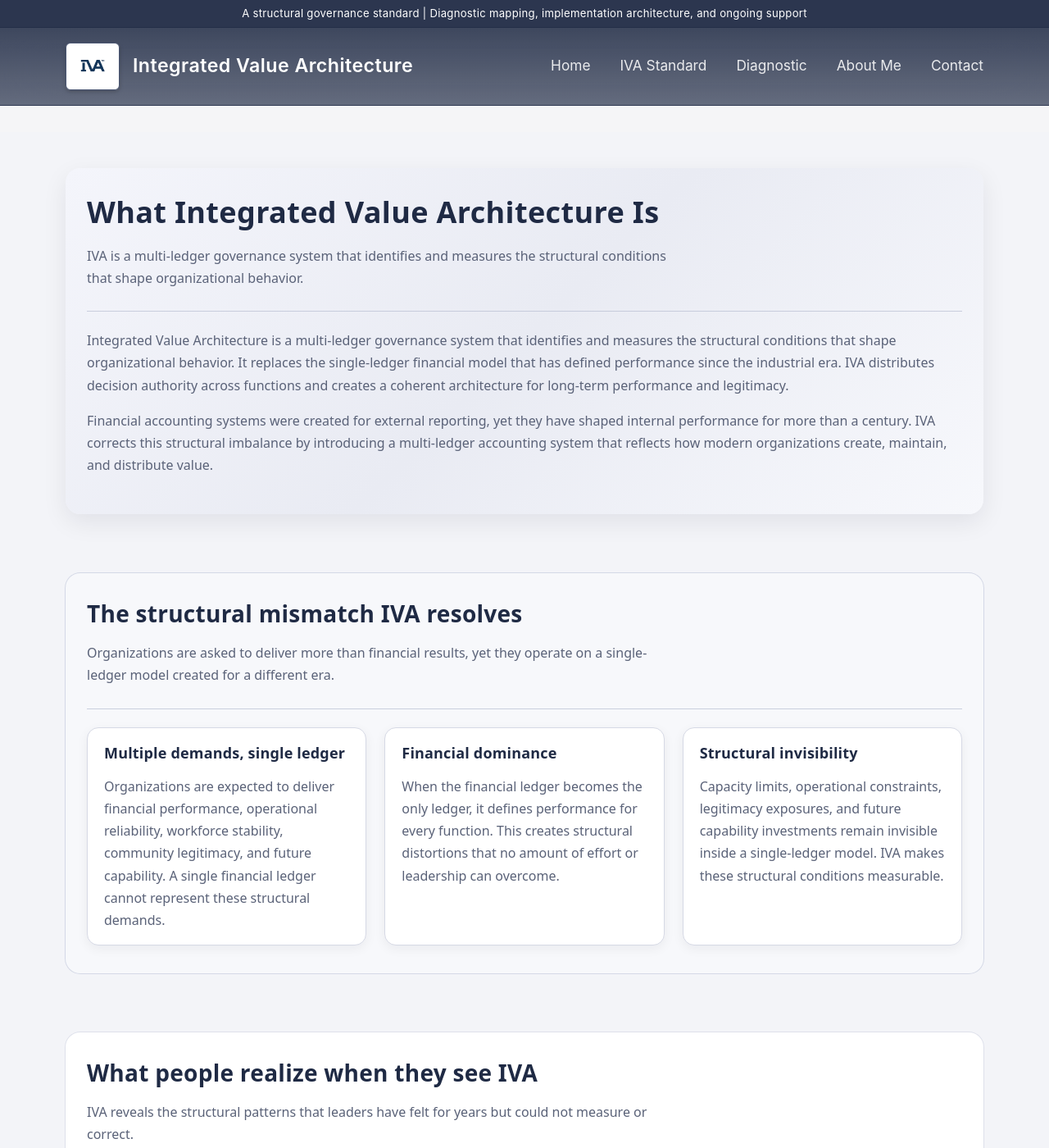
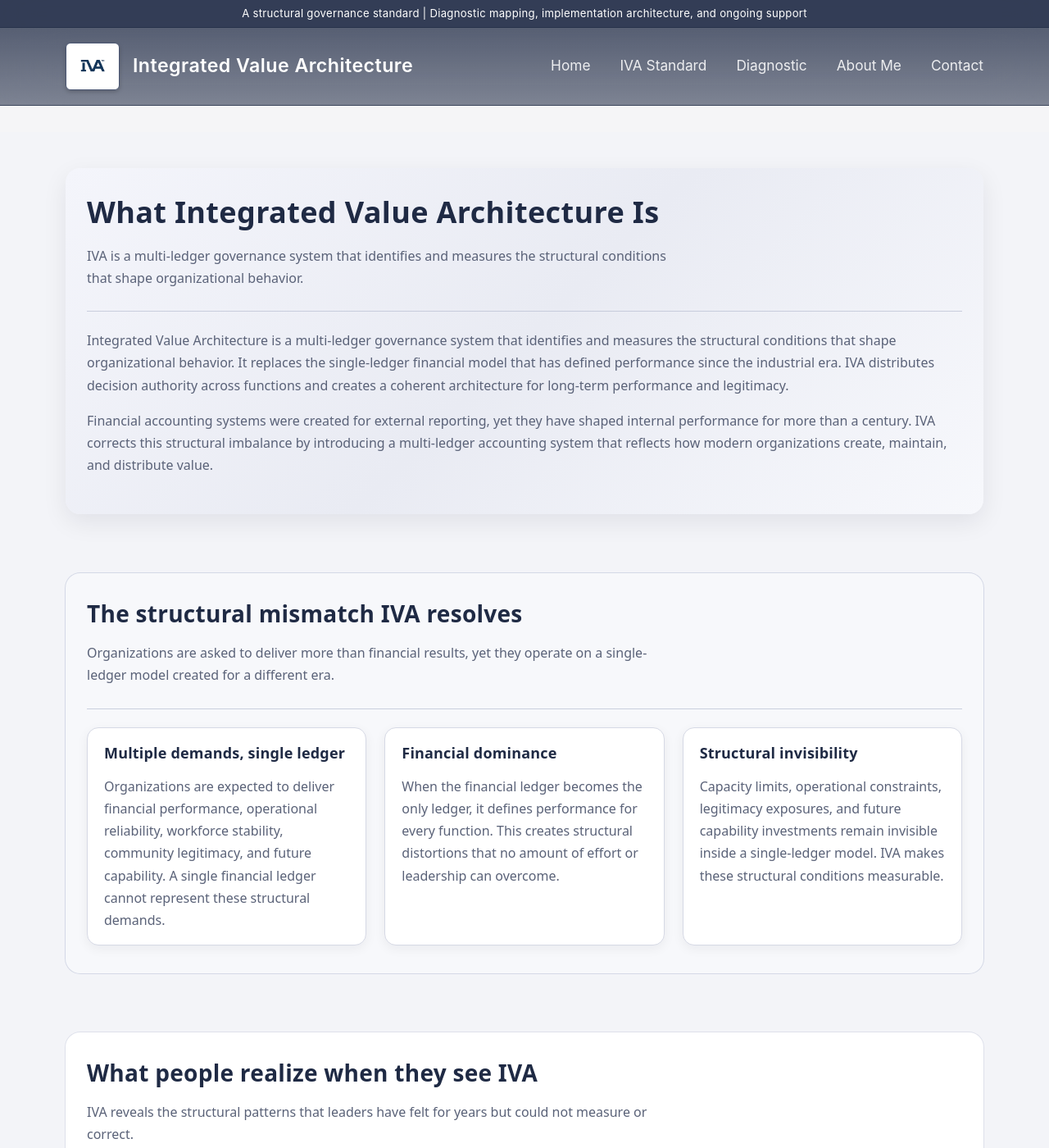
Before and after one commit to efost7873/integratedvaluearchitecture.com, a Jekyll site: the page built from index.html, in a window 1280 px wide and 1400 px high. Shown: the whole window at 82% size. Built offline with Jekyll 4.4.1, drawn with Linux system fonts in a browser that asks for light colours.

Commit message:
Update _header.scss

```diff
--- a/_sass/_header.scss
+++ b/_sass/_header.scss
@@ -1,6 +1,6 @@
-/* Identity Bar (Darker, High‑Contrast, Brand‑Pure Glass) */
+/* Identity Bar (Darker, More Opaque, Brand‑Pure Glass) */
 .iva-identity-bar {
-  background: rgba(31, 42, 68, 0.94);
+  background: rgba(31, 42, 68, 0.90);
   backdrop-filter: blur(24px);
   -webkit-backdrop-filter: blur(24px);
   border-bottom: 1px solid rgba(31, 42, 68, 0.62);
@@ -11,7 +11,7 @@
   letter-spacing: 0.3px;
 }
 
-/* Header (Dramatic, Darker, High‑Contrast Glass) */
+/* Header (Slightly More Transparent for Visible Depth + Shadow) */
 .iva-header {
   position: sticky;
   top: 0;
@@ -22,10 +22,10 @@
 
   background: linear-gradient(
     to bottom,
-    rgba(31, 42, 68, 0.86),
-    rgba(31, 42, 68, 0.68)
+    rgba(31, 42, 68, 0.74),
+    rgba(31, 42, 68, 0.56)
   );
-  border-bottom: 1px solid rgba(31, 42, 68, 0.52);
+  border-bottom: 1px solid rgba(31, 42, 68, 0.48);
 
   transition:
     background-color $iva-transition-med,
@@ -38,8 +38,8 @@
 .iva-header.scrolled {
   background: linear-gradient(
     to bottom,
-    rgba(31, 42, 68, 0.96),
-    rgba(31, 42, 68, 0.88)
+    rgba(31, 42, 68, 0.88),
+    rgba(31, 42, 68, 0.78)
   );
   box-shadow: 0 8px 26px rgba(0, 0, 0, 0.38);
   border-color: rgba(31, 42, 68, 0.62);
```
